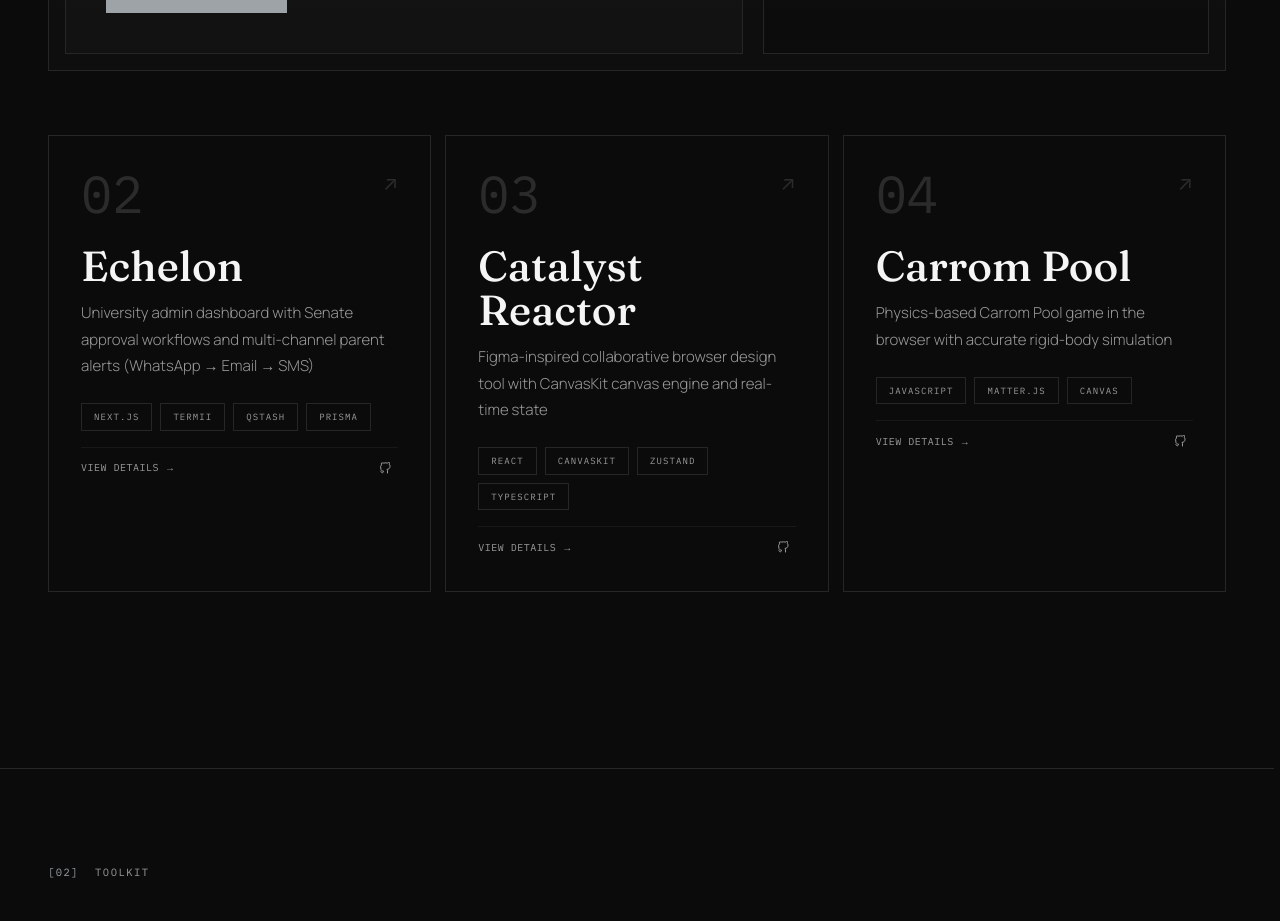
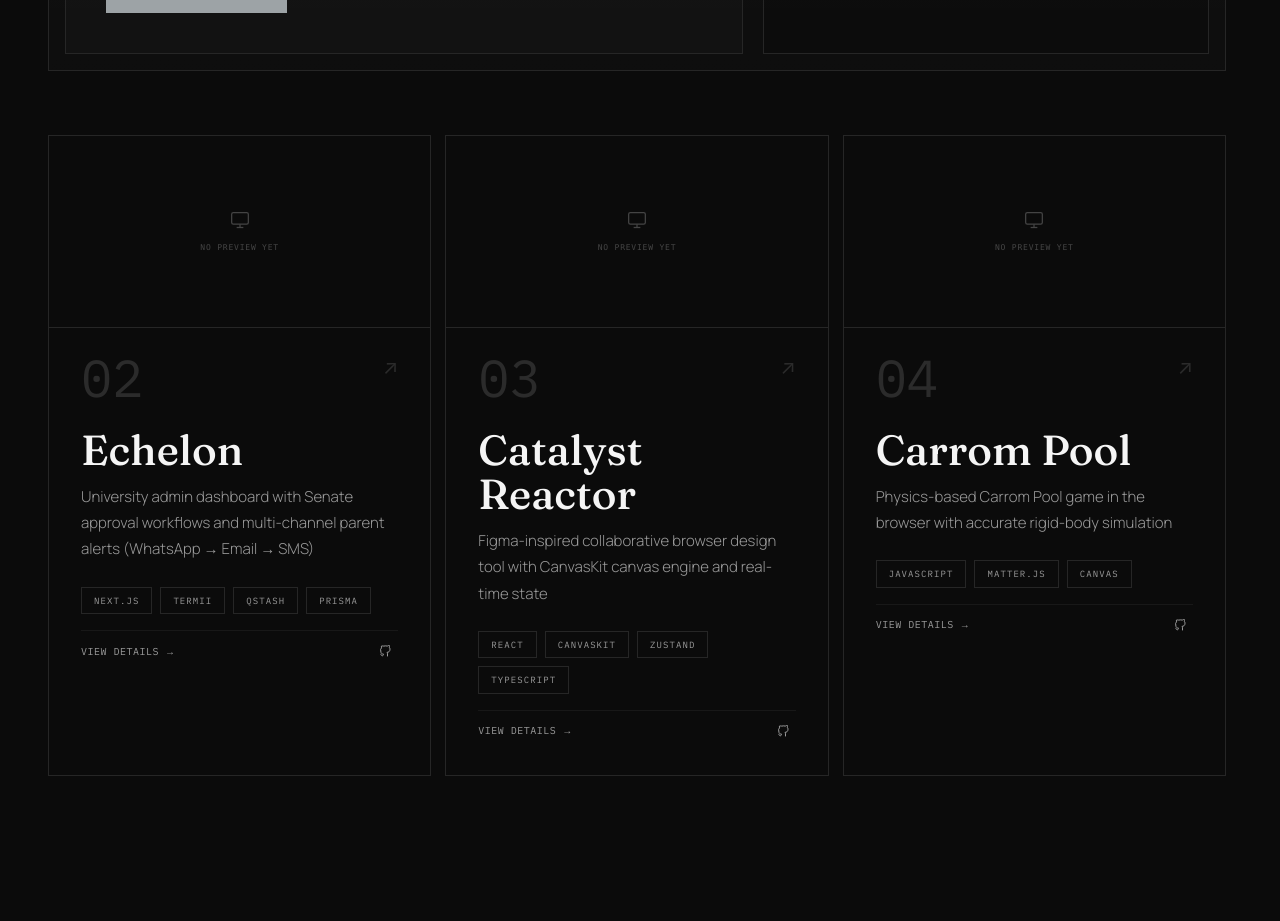
Before and after one commit to Doyen04/portfolio, a Next.js app: page / in a window 1280 px wide. Shown: the part 1560-2481 px from the top of the page. Built offline with nearby package versions, Linux system fonts and the light colour scheme.

Commit message:
fix: simplify ProjectCard component by removing conditional rendering for media

```diff
--- a/src/components/ProjectCard.tsx
+++ b/src/components/ProjectCard.tsx
@@ -21,11 +21,9 @@ export default function ProjectCard({ project, number, className }: ProjectCardP
             whileHover={{ backgroundColor: 'var(--surface)' }}
             transition={{ duration: 0.2 }}
         >
-            {(image || video) && (
-                <Link href={detailHref} className="block -mx-5 -mt-5 sm:-mx-8 sm:-mt-8 mb-6 overflow-hidden border-b border-(--border)">
-                    <SiteScreenshot image={image} video={video} compact noBorder />
-                </Link>
-            )}
+            <Link href={detailHref} className="block -mx-5 -mt-5 sm:-mx-8 sm:-mt-8 mb-6 overflow-hidden border-b border-(--border)">
+                <SiteScreenshot image={image} video={video} compact noBorder />
+            </Link>
 
             {/* Top row: number + arrow */}
             <div className="flex items-start justify-between mb-4 sm:mb-6">
```
